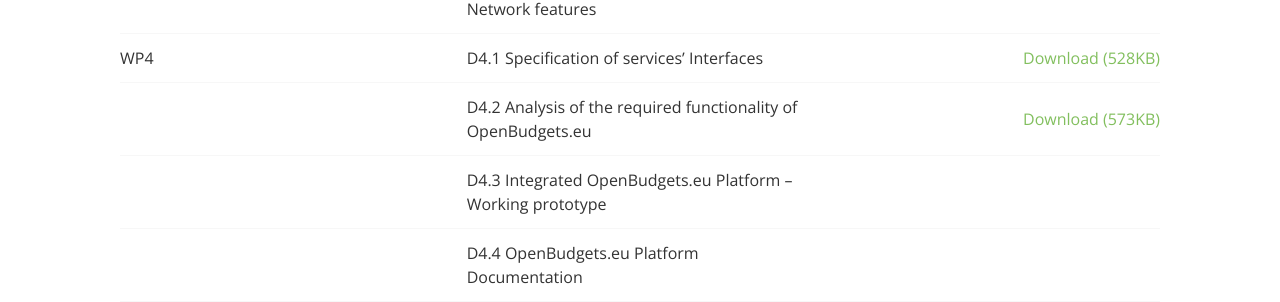
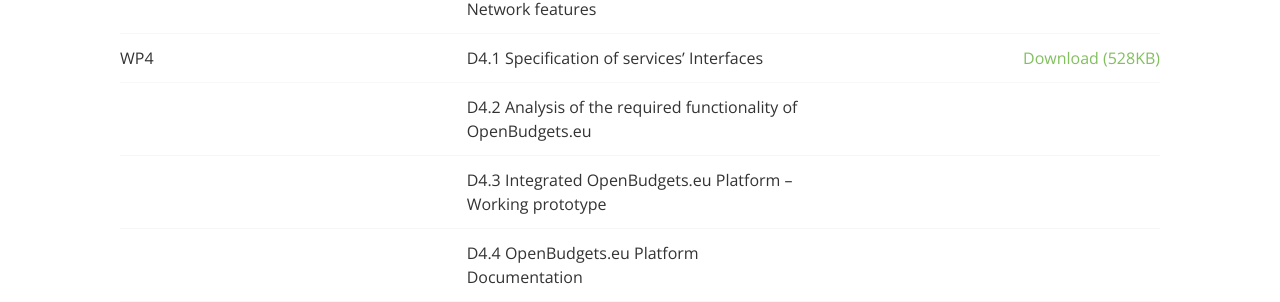
Before and after one commit to openbudgets/openbudgets.github.io, a Jekyll site: the page built from about/deliverables.md, in a window 1280 px wide and 900 px high, scrolled down 1449 px. Shown: the part 152-454 px from the top of the window. Built offline with Jekyll 4.4.1, drawn with Linux system fonts in a browser that asks for light colours; nearby versions of some CDN libraries.

```diff
--- a/about/deliverables.md
+++ b/about/deliverables.md
@@ -28,7 +28,7 @@
 | 	 | D3.5 Demonstration visualisations |
 | 	 | D3.6 Spending & Budget visualisation Social Network features |
 | WP4	 | D4.1 Specification of services’ Interfaces | [Download (528KB)]({{site.baseurl}}/assets/deliverables/D4.1.pdf) |
-| 	 | D4.2 Analysis of the required functionality of OpenBudgets.eu | [Download (573KB)]({{site.baseurl}}/assets/deliverables/D4.1.pdf)
+| 	 | D4.2 Analysis of the required functionality of OpenBudgets.eu | <!-- [Download (573KB)]({{site.baseurl}}/assets/deliverables/D4.1.pdf) -->
 | 	 |D4.3 Integrated OpenBudgets.eu Platform – Working prototype |
 | 	 | D4.4 OpenBudgets.eu Platform Documentation |
 | 	 | D4.5 Integrated OpenBudgets.eu Platform – Final |
```
